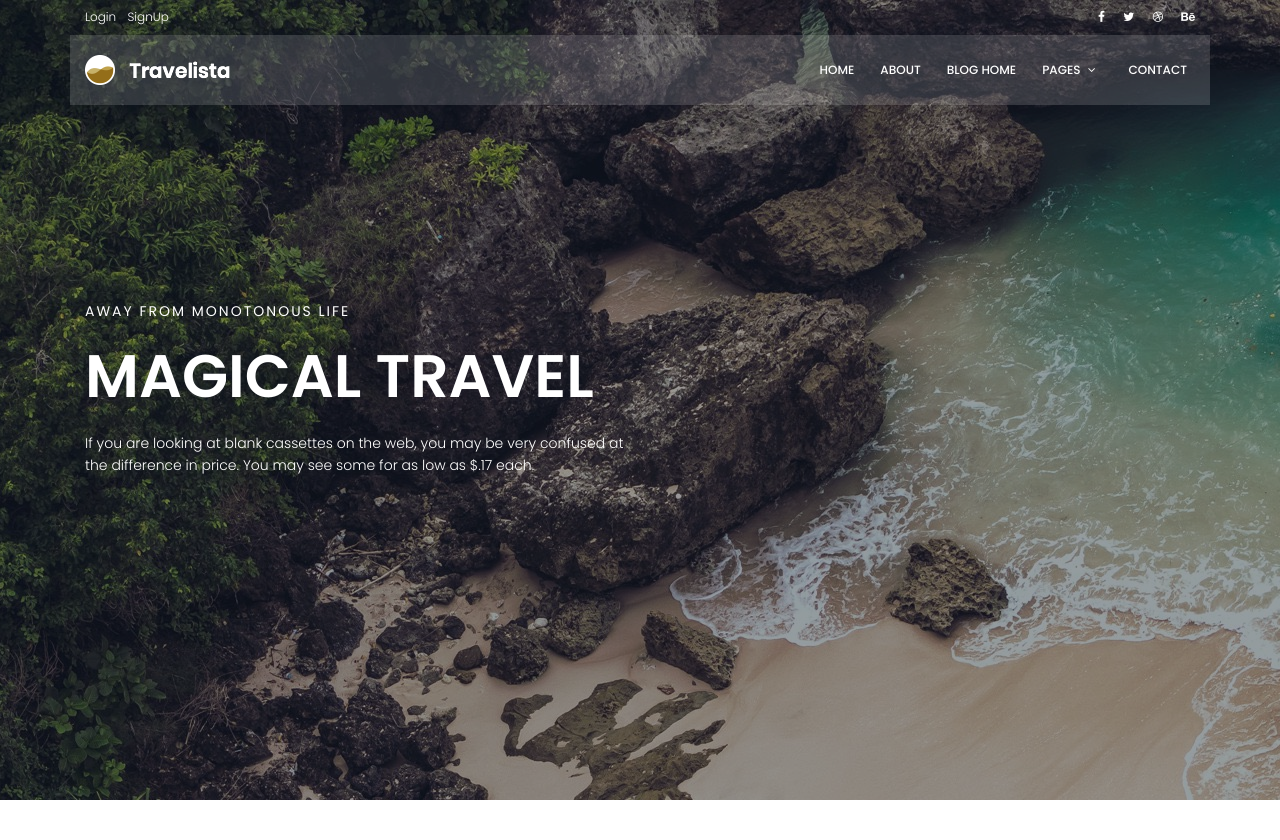
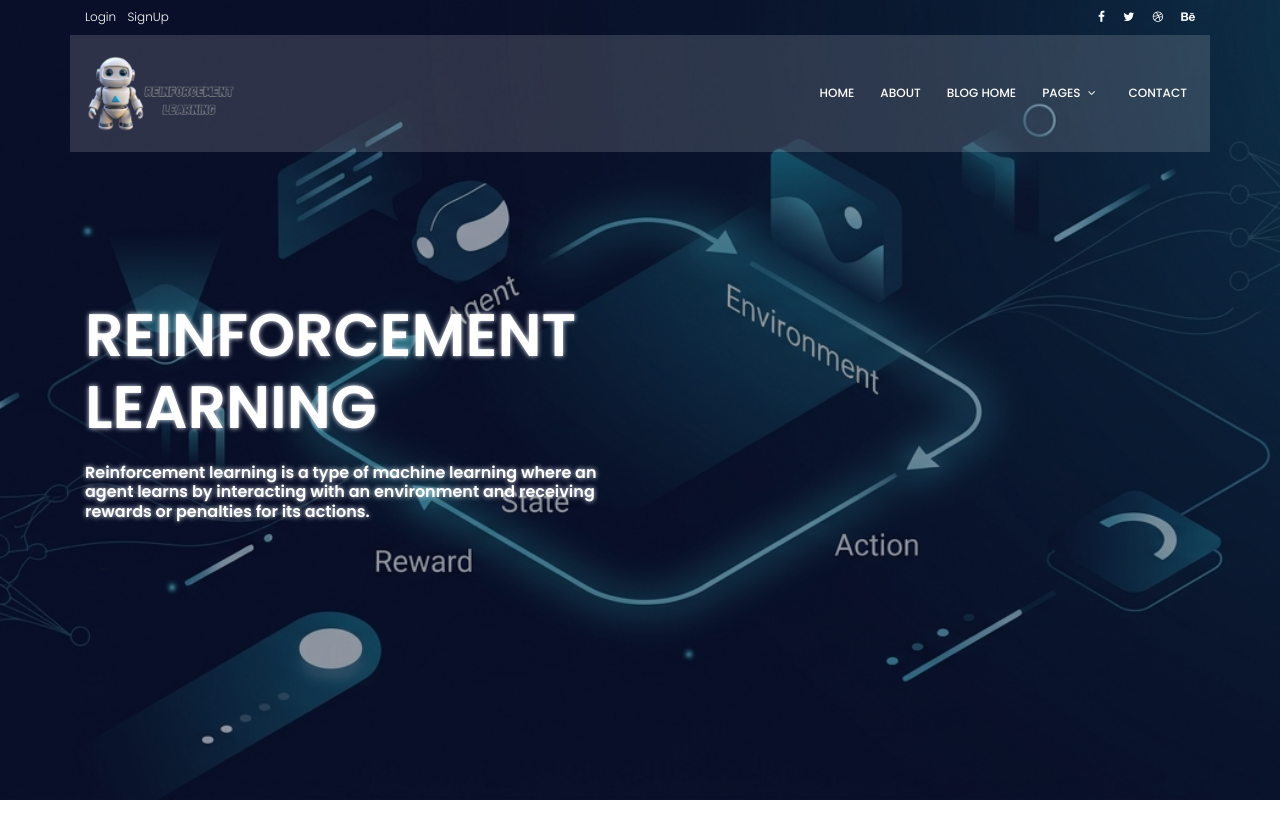
Before and after one commit to M-H-Tabatabai/Blog_Site_Django, a Django app: page /website/ in a window 1280 px wide. Shown: the top 840 px of the page. Run offline with Django 5.2, Linux system fonts and the light colour scheme; some libraries are stand-ins or nearby versions.

Commit message:
Update logo and banner

```diff
--- a/statics/css/main.css
+++ b/statics/css/main.css
@@ -610,6 +610,7 @@ td, th {
 
 .text-white {
   color: #fff;
+  text-shadow: 0 0 5px #edf3fd;
 }
 
 .text-black {
@@ -2373,6 +2374,11 @@ body.mobile-nav-active #mobile-nav-toggle {
   padding-left: 15px;
 }
 
+.logo-img {
+  width: 150px;
+  height: auto;
+}
+
 #nav-menu-container {
   padding-right: 15px;
 }
--- a/templates/base.html
+++ b/templates/base.html
@@ -65,7 +65,7 @@
         <div class="container main-menu">
             <div class="row align-items-center justify-content-between d-flex">
                 <div id="logo">
-                    <a href="{% url 'website:index' %}"><img src="{% static 'img/logo.png' %}" alt="" title="" /></a>
+                    <a href="{% url 'website:index' %}"><img class="logo-img" src="{% static 'img/logo.png' %}" alt="" title="" /></a>
                 </div>
                 <nav id="nav-menu-container">
                     <ul class="nav-menu">
--- a/templates/website/index.html
+++ b/templates/website/index.html
@@ -7,12 +7,11 @@
     <div class="container">
         <div class="row fullscreen align-items-center justify-content-between">
             <div class="col-lg-6 col-md-6 banner-left">
-                <h6 class="text-white">Away from monotonous life</h6>
-                <h1 class="text-white">Magical Travel</h1>
-                <p class="text-white">
-                    If you are looking at blank cassettes on the web, you may be very confused at the difference in
-                    price. You may see some for as low as $.17 each.
-                </p>
+                <h1 class="text-white">Reinforcement Learning</h1>
+                <h5 class="text-white">
+                    Reinforcement learning is a type of machine learning where an agent learns by interacting
+                     with an environment and receiving rewards or penalties for its actions.
+                </h5>
 
             </div>
         </div>
```
Also changed, not shown: statics/img/del/hero-bg.jpg (added), statics/img/del/logo.png (added), statics/img/hero-bg.jpg, statics/img/logo.png.
